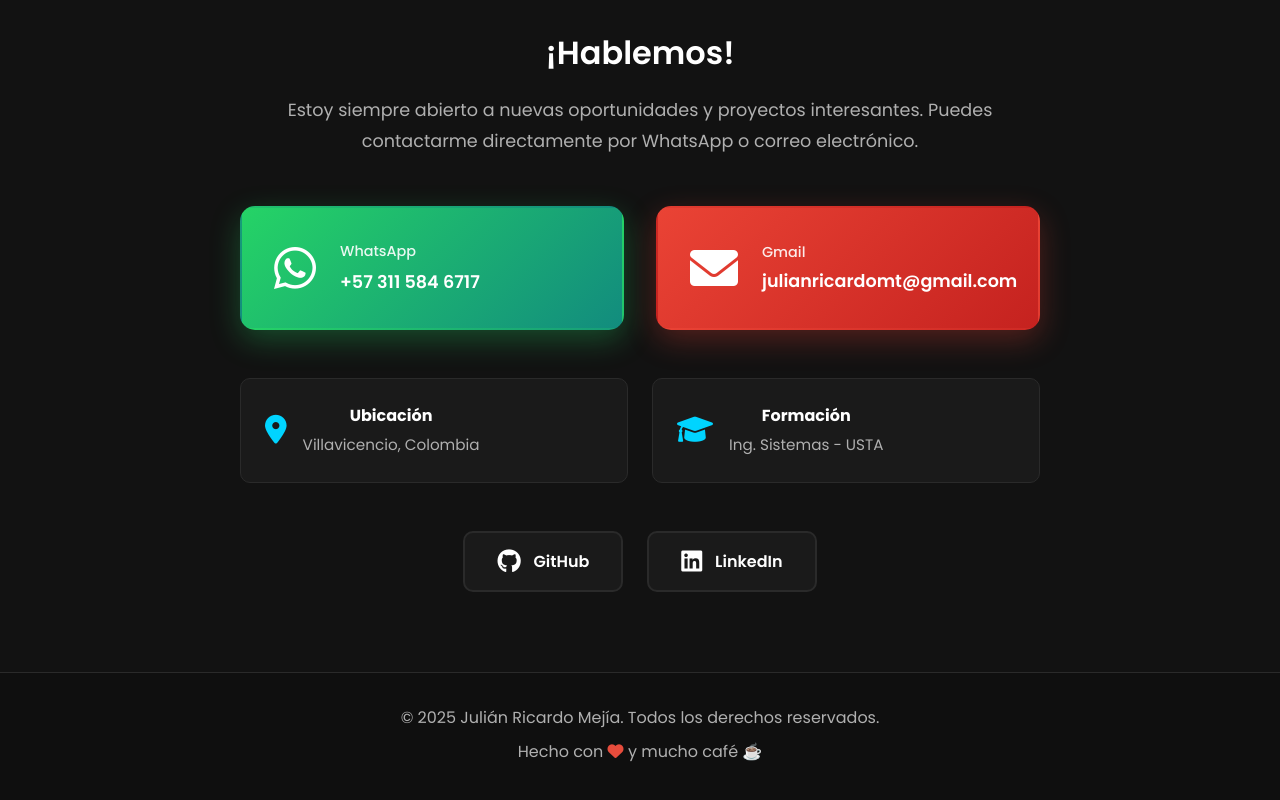
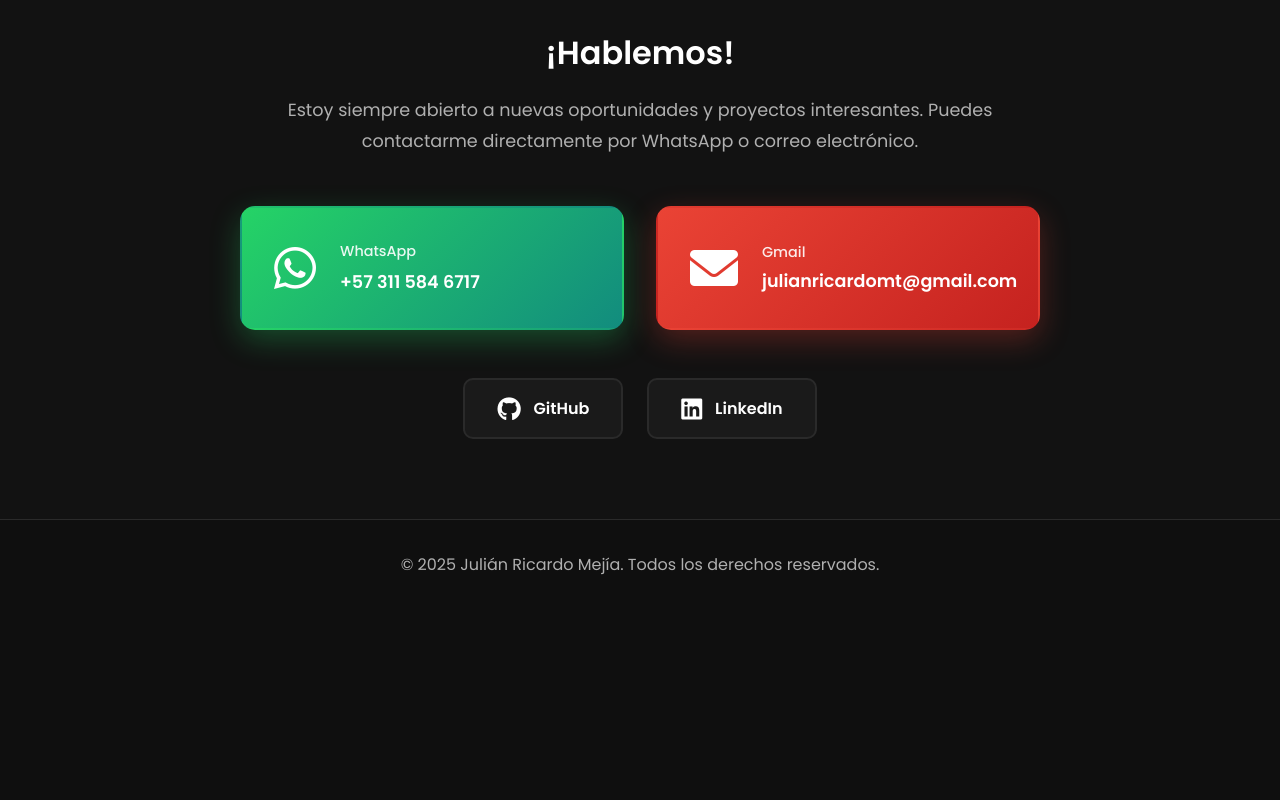
Before and after one commit to Julianmt14/Pagina-Julian-Ricardo-Mejia-, a plain HTML site: page index.html in a window 1280 px wide. Shown: the part 8714-9514 px from the top of the page. After the commit the page ends 9332 px from the top, so only its background shows below. Drawn offline with Linux system fonts and the light colour scheme.

Commit message:
Actualización del index.html

```diff
--- a/index.html
+++ b/index.html
@@ -611,22 +611,6 @@
                     </button>
                 </div>
 
-                <div class="contact-info-cards">
-                    <div class="info-card">
-                        <i class="fas fa-map-marker-alt"></i>
-                        <div>
-                            <h4>Ubicación</h4>
-                            <p>Villavicencio, Colombia</p>
-                        </div>
-                    </div>
-                    <div class="info-card">
-                        <i class="fas fa-graduation-cap"></i>
-                        <div>
-                            <h4>Formación</h4>
-                            <p>Ing. Sistemas - USTA</p>
-                        </div>
-                    </div>
-                </div>
 
                 <div class="social-links-large">
                     <a href="https://github.com/Julianmt14" target="_blank" rel="noopener noreferrer" class="social-link-large" title="GitHub">
@@ -651,8 +635,8 @@
     <footer class="footer">
         <div class="container">
             <div class="footer-content">
-                <p>&copy; 2024 Julián Ricardo Mejía. Todos los derechos reservados.</p>
-                <p>Hecho con <i class="fas fa-heart"></i> y mucho café ☕</p>
+                <p>&copy; 2025 Julián Ricardo Mejía. Todos los derechos reservados.</p>
+
             </div>
         </div>
     </footer>
```
